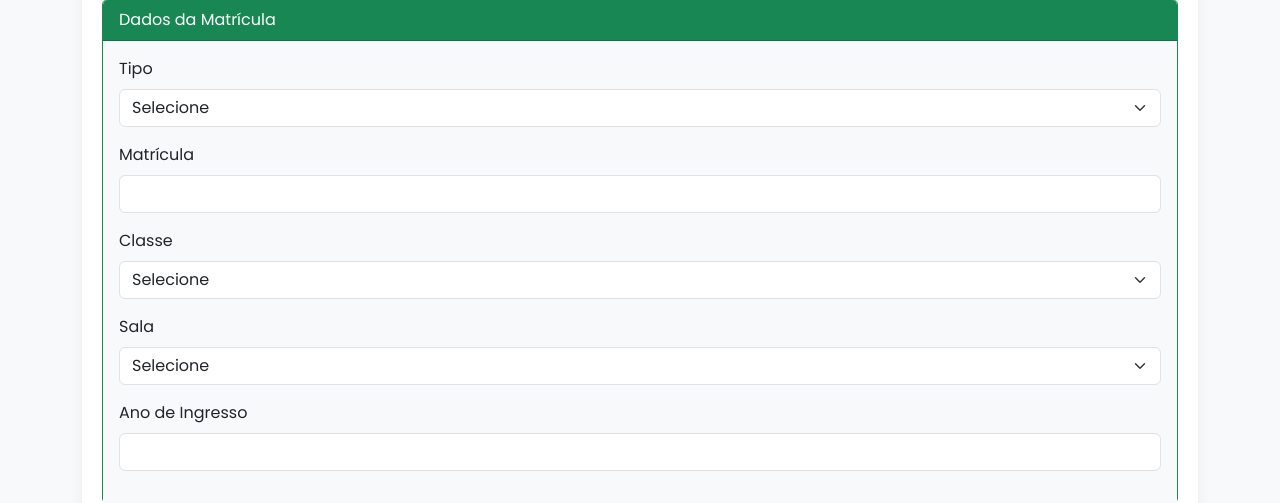
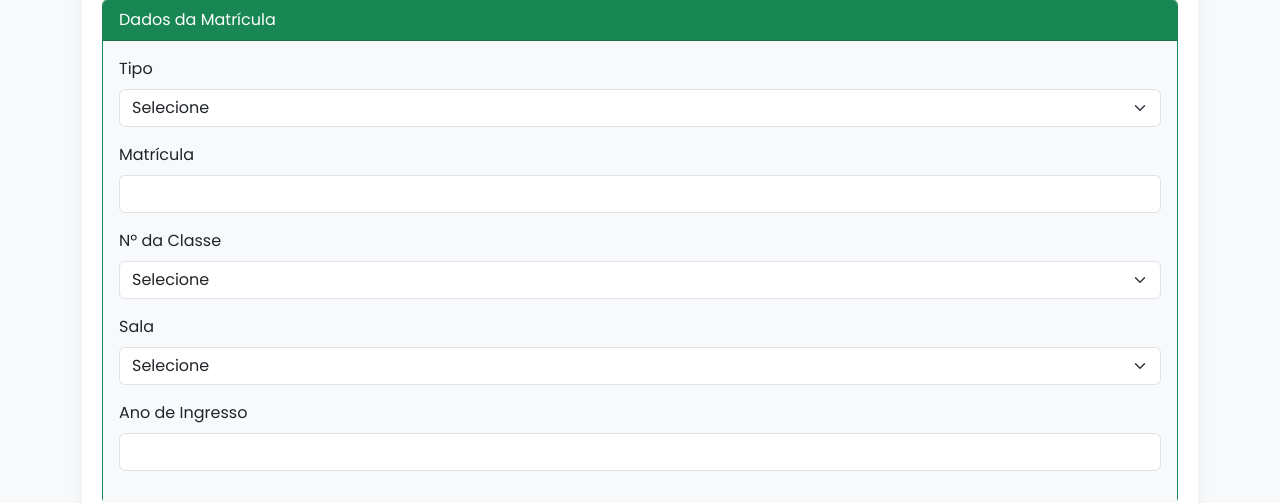
Before and after one commit to RanyereLima25/ebd, a Flask app: template templates/cadastro.html in a window 1280 px wide. Shown: the part 1258-1761 px from the top of the page. Run offline with Flask 3, Linux system fonts and the light colour scheme; the template is opened without the code that fills it, so the values that code supplies are empty.

Commit message:
Update cadastro.html

```diff
--- a/templates/cadastro.html
+++ b/templates/cadastro.html
@@ -151,7 +151,7 @@
                 <div class="invalid-feedback">Por favor, informe a matrícula.</div>
             </div>
             <div class="mb-3">
-    <label class="form-label">Classe</label>
+    <label class="form-label">Nº da Classe</label>
     <select name="classe" class="form-select" required>
         <option value="" disabled selected>Selecione</option>
         {% for i in range(1, 31) %}
```
